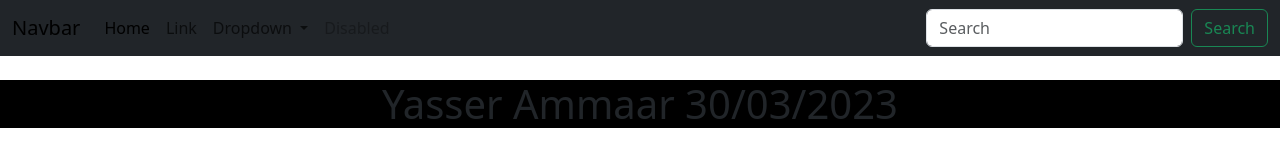
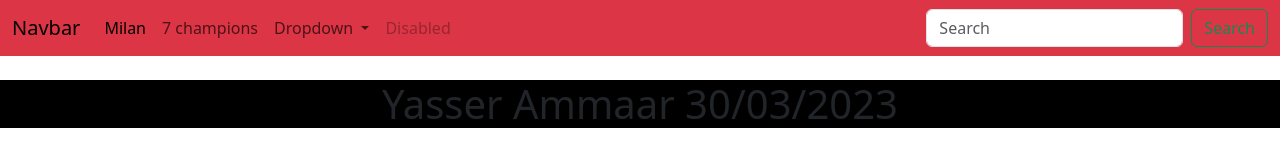
Before and after one commit to Bonetch00/Verifica, a plain HTML site: page index.html in a window 1280 px wide. Drawn offline with nearby package versions, Linux system fonts and the light colour scheme.

Commit message:
Modified the navbar in better

```diff
--- a/index.html
+++ b/index.html
@@ -10,7 +10,7 @@
 </head>
 <body>
 
-    <nav class="navbar navbar-expand-lg bg-dark text-danger">
+    <nav class="navbar navbar-expand-lg bg-danger text-dark">
         <div class="container-fluid">
           <a class="navbar-brand" href="#">Navbar</a>
           <button class="navbar-toggler" type="button" data-bs-toggle="collapse" data-bs-target="#navbarSupportedContent" aria-controls="navbarSupportedContent" aria-expanded="false" aria-label="Toggle navigation">
@@ -19,10 +19,10 @@
           <div class="collapse navbar-collapse" id="navbarSupportedContent">
             <ul class="navbar-nav me-auto mb-2 mb-lg-0">
               <li class="nav-item">
-                <a class="nav-link active" aria-current="page" href="#">Home</a>
+                <a class="nav-link active" aria-current="page" href="#">Milan</a>
               </li>
               <li class="nav-item">
-                <a class="nav-link" href="#">Link</a>
+                <a class="nav-link" href="#">7 champions</a>
               </li>
               <li class="nav-item dropdown">
                 <a class="nav-link dropdown-toggle" href="#" role="button" data-bs-toggle="dropdown" aria-expanded="false">
```
